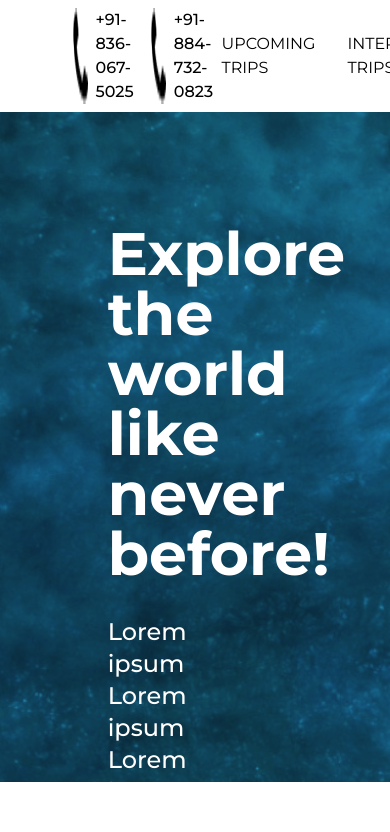
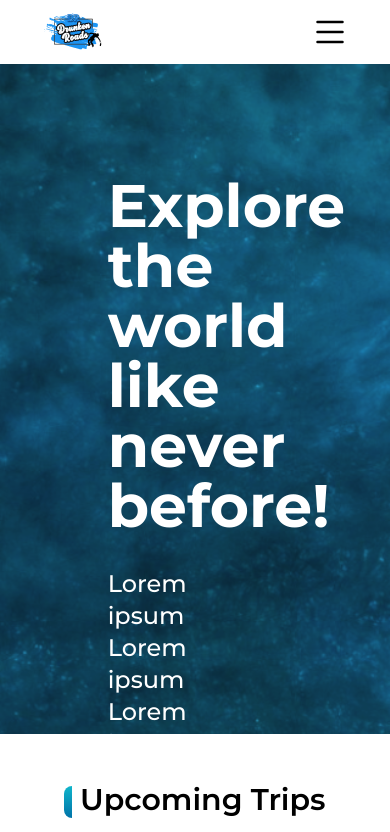
Before and after one commit to thekamalkashyap/drunken-frontend, a Next.js app: page / in a window 390 px wide. Shown: the top 832 px of the page. Built offline with nearby package versions, Linux system fonts and the light colour scheme.

Commit message:
navbar responsiveness

```diff
--- a/components/Navbar.jsx
+++ b/components/Navbar.jsx
@@ -1,13 +1,17 @@
+import { useDisclosure } from "@mantine/hooks";
+
 export default () => {
+  const [opened, handlers] = useDisclosure(false);
   return (
     <header
-      className={`uppercase py-2 px-16 flex items-center justify-evenly
-       gap-4 text-black`}
+      className={`uppercase px-10 md:px-16 h-16 flex items-center justify-evenly
+       gap-4 text-black text-xs lg:text-sm xl:text-base`}
     >
-      <figure className="flex-1 flex">
+      <figure className="flex-[1] flex">
         <img src="/logo.png" alt="Drunken Roads" />
       </figure>
-      <nav className="flex-[2]">
+      {/* desktop view  */}
+      <nav className="hidden lg:block flex-[2]">
         <ul className="flex font-medium justify-center gap-8">
           <li className="flex justify-center gap-2">
             <img src="/call.png" alt="" />
@@ -19,7 +23,7 @@ export default () => {
           </li>
         </ul>
       </nav>
-      <nav className="flex-[3]">
+      <nav className="hidden lg:block flex-[3]">
         <ul className="flex justify-end gap-8">
           <li>Upcoming Trips</li>
           <li>Internatinal Trips</li>
@@ -27,6 +31,57 @@ export default () => {
           <li>About Us</li>
         </ul>
       </nav>
+      {/* mobile view  */}
+      <button className="lg:hidden " onClick={() => handlers.open()}>
+        <svg
+          xmlns="http://www.w3.org/2000/svg"
+          className="fill-black h-10 w-10 "
+          viewBox="0 0 16 16"
+        >
+          <path
+            fill-rule="evenodd"
+            d="M2.5 12a.5.5 0 0 1 .5-.5h10a.5.5 0 0 1 0 1H3a.5.5 0 0 1-.5-.5zm0-4a.5.5 0 0 1 .5-.5h10a.5.5 0 0 1 0 1H3a.5.5 0 0 1-.5-.5zm0-4a.5.5 0 0 1 .5-.5h10a.5.5 0 0 1 0 1H3a.5.5 0 0 1-.5-.5z"
+          />
+        </svg>
+      </button>
+      <div
+        className={`lg:hidden transition-all text-center fixed z-50 font-medium top-0 left-0 backdrop-blur-sm bg-[#ffffffdf] h-screen w-screen
+          ${!opened && "translate-x-[-100vw]"}`}
+      >
+        <div className="h-16 px-8 md:px-14 flex justify-end">
+          <button onClick={() => handlers.close()}>
+            <svg
+              xmlns="http://www.w3.org/2000/svg"
+              className="text-black h-14 w-14 rotate-90 "
+              viewBox="0 0 16 16"
+            >
+              <path d="M5.18 4.616a.5.5 0 0 1 .704.064L8 7.219l2.116-2.54a.5.5 0 1 1 .768.641L8.651 8l2.233 2.68a.5.5 0 0 1-.768.64L8 8.781l-2.116 2.54a.5.5 0 0 1-.768-.641L7.349 8 5.116 5.32a.5.5 0 0 1 .064-.704z" />
+            </svg>
+          </button>
+        </div>
+        <div className="h-[calc(100vh-4rem)] flex py-20 items-center flex-col">
+          <nav>
+            <ul className=" flex flex-col justify-center items-center gap-4">
+              <li>Upcoming Trips</li>
+              <li>Internatinal Trips</li>
+              <li>Blogs</li>
+              <li>About Us</li>
+            </ul>
+          </nav>
+          <nav className=" my-4 ">
+            <ul className="flex flex-col font-medium justify-center gap-4">
+              <li className="flex justify-center gap-2">
+                <img src="/call.png" alt="" />
+                <span>+91-836-067-5025</span>
+              </li>
+              <li className="flex justify-center gap-2">
+                <img src="/call.png" alt="" />
+                <span>+91-884-732-0823</span>
+              </li>
+            </ul>
+          </nav>
+        </div>
+      </div>
     </header>
   );
 };
```
